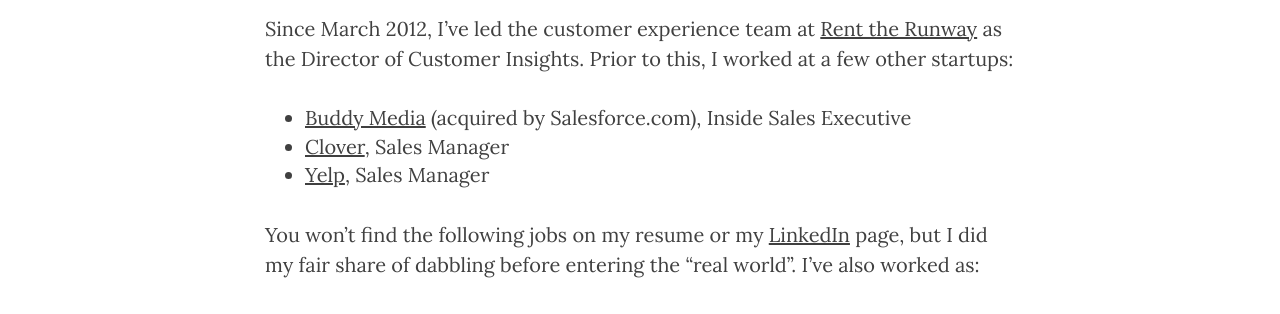
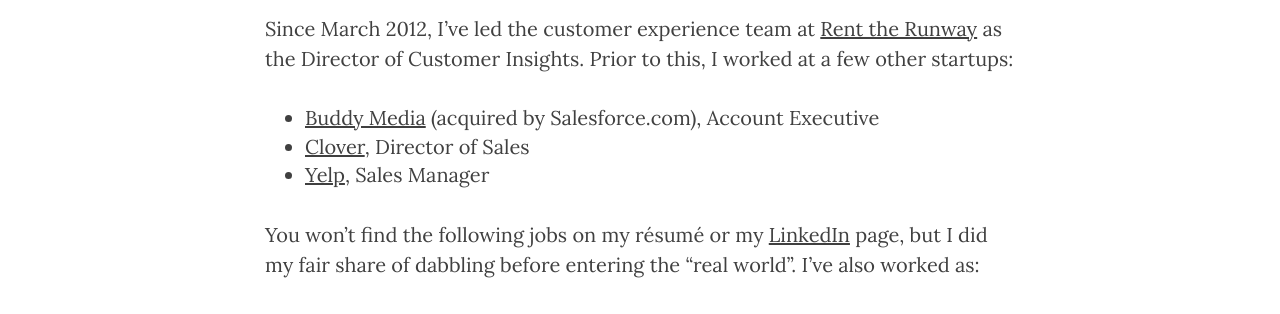
Before and after one commit to juhneece/juhneece.github.io, a Jekyll site: the page built from about.md, in a window 1280 px wide. Shown: the part 1484-1798 px from the top of the page. Built offline with Jekyll 4.4.1, drawn with Linux system fonts in a browser that asks for light colours; nearby versions of some CDN libraries; Markdown is read by kramdown in place of the engine named in the settings.

Commit message:
Update about.md

```diff
--- a/about.md
+++ b/about.md
@@ -25,11 +25,11 @@
 
 Since March 2012, I've led the customer experience team at [Rent the Runway](https://www.renttherunway.com/) as the Director of Customer Insights. Prior to this, I worked at a few other startups:
 
-* [Buddy Media](http://www.exacttarget.com/products/social-media-marketing/buddy-media) (acquired by Salesforce.com), Inside Sales Executive
-* [Clover](https://www.clover.com/), Sales Manager
+* [Buddy Media](http://www.exacttarget.com/products/social-media-marketing/buddy-media) (acquired by Salesforce.com), Account Executive
+* [Clover](https://www.clover.com/), Director of Sales
 * [Yelp](http://www.yelp.com/nyc), Sales Manager
 
-You won't find the following jobs on my resume or my [LinkedIn](https://www.linkedin.com/in/jbacuetes
+You won't find the following jobs on my résumé or my [LinkedIn](https://www.linkedin.com/in/jbacuetes
 ) page, but I did my fair share of dabbling before entering the "real world". I've also worked as:
 
 * A bank teller
```
